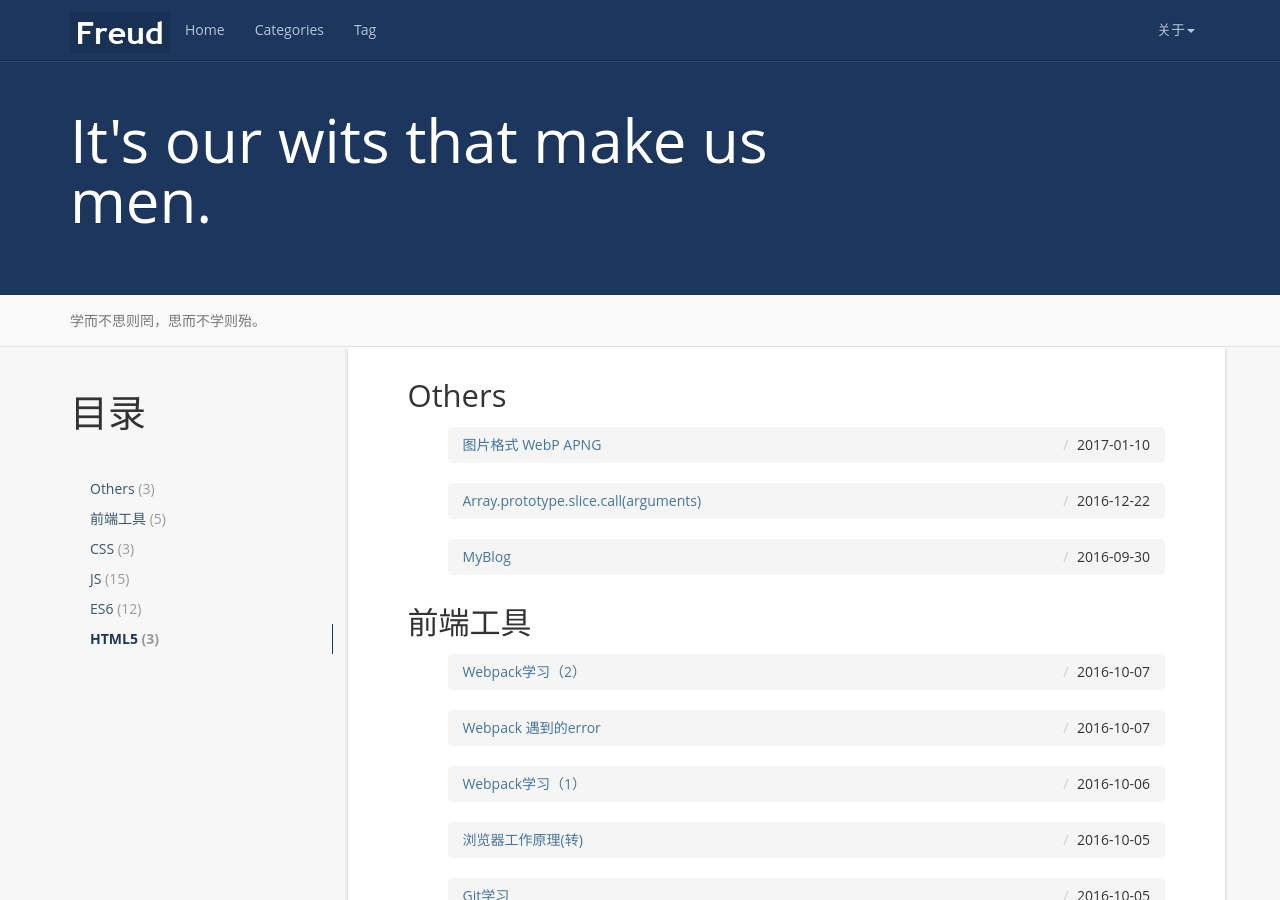
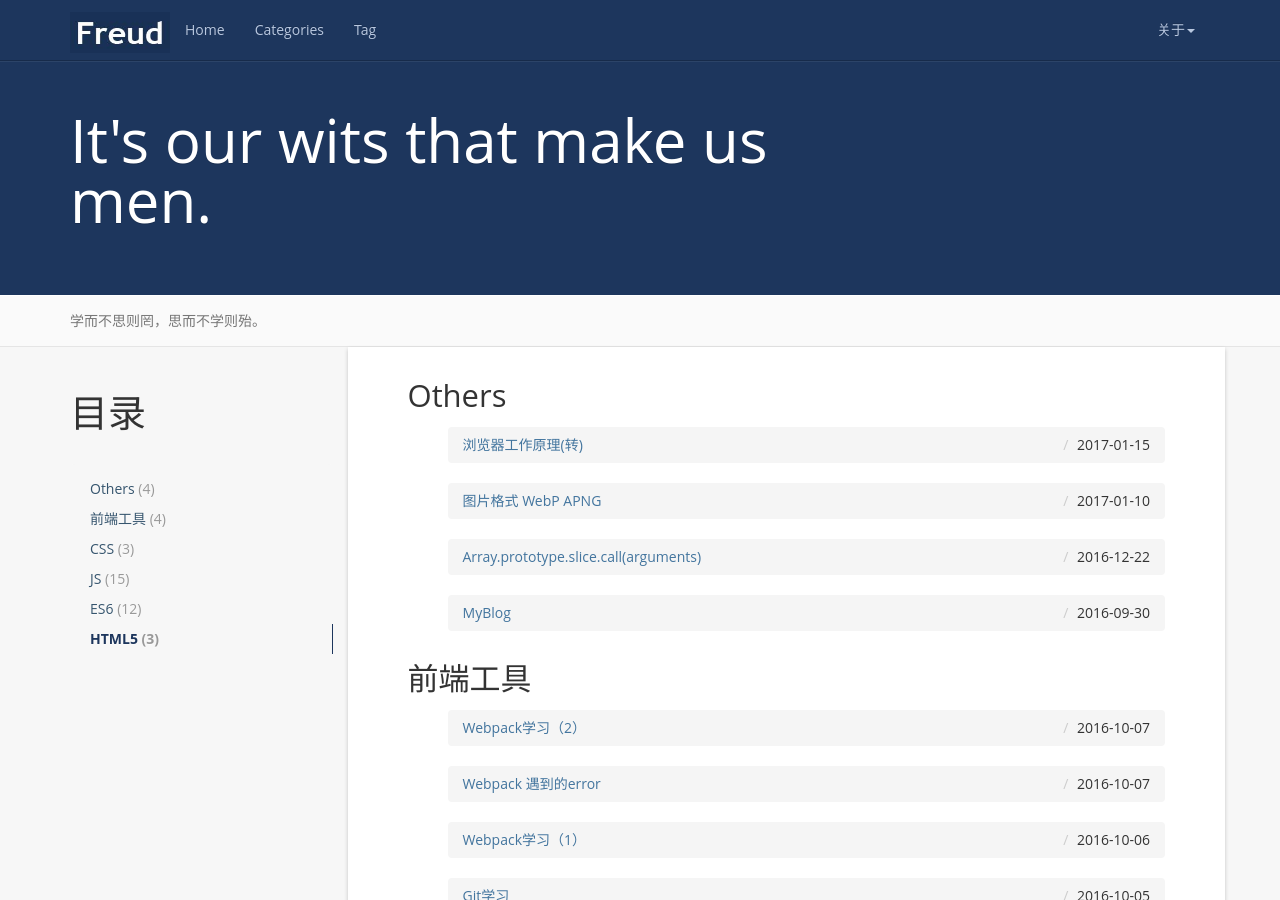
Before and after one commit to peiyanhuang/MyBlog, a Jekyll site: the page built from tag/index.html, in a window 1280 px wide and 900 px high. Built offline with Jekyll 4.4.1, drawn with Linux system fonts in a browser that asks for light colours.

Commit message:
browser work

```diff
--- a/_posts/2017-01-15-Browser-Work.md
+++ b/_posts/2017-01-15-Browser-Work.md
@@ -1,9 +1,9 @@
 ---
 layout: post
 title:  浏览器工作原理(转)
-date:   2016-10-05 15:58:00 +0800
-categories: 前端工具
-tag: 前端工具
+date:   2017-01-15 17:02:00 +0800
+categories: Others
+tag: Others
 ---
 
 * content
```
